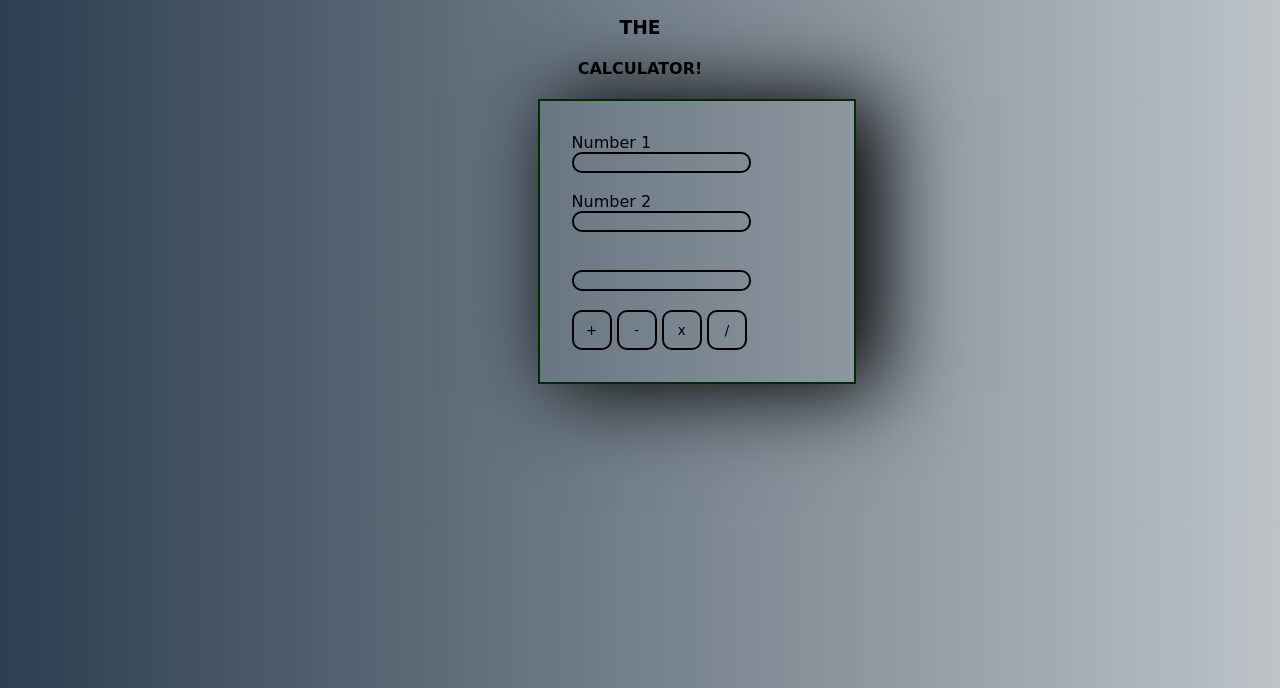
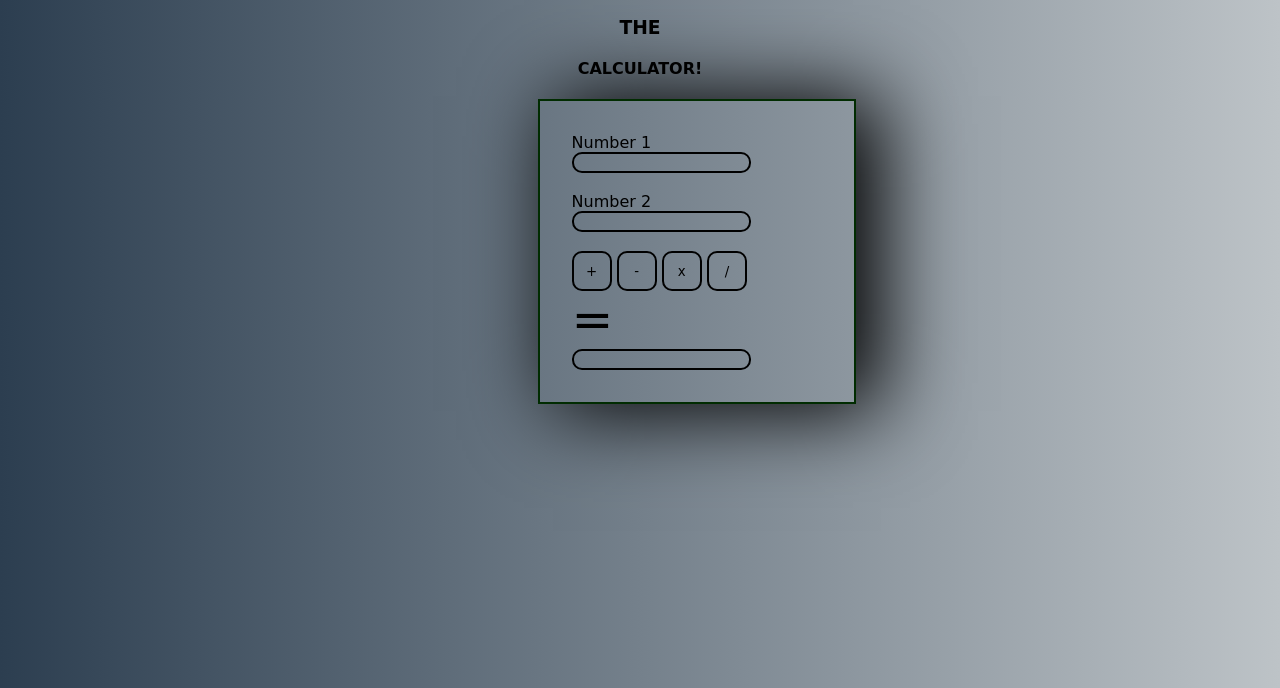
Before and after one commit to Tadeus0802/Calculator, a plain HTML site: page index.html in a window 1280 px wide. Shown: the part 112-800 px from the top of the page. Drawn offline with Linux system fonts and the light colour scheme.

Commit message:
Calculator

```diff
--- a/index.html
+++ b/index.html
@@ -22,13 +22,14 @@
             <br>
             <label>Number 2</label>
             <input type="text" class="calc" id="num2" value="">
-            <br><br>
-            <input type="text" id="res" class="calc" value="" readonly onmousedown="return false;">
             <br>
             <button type="submit" id="sumar">+</button>
             <button type="submit" id="restar">-</button>
             <button type="submit" id="multi">x</button>
             <button type="submit" id="divi">/</button>
+            <br>
+            <p>=</p>
+            <input type="text" id="res" class="calc" value="" readonly onmousedown="return false;">
         </form>
 
 
--- a/style.css
+++ b/style.css
@@ -2,8 +2,8 @@ form{
     border: 2px solid #012c01;
     box-shadow: 20px 2px 5em 5px ;
     left: 42%;
+    padding: 2em;
     position: absolute;
-    padding: 2em;
     max-width: 100%;
     min-width: 250px;
 }
@@ -30,6 +30,12 @@ input{
     font-family: cursive;
 }
 
+p{
+    font-size: 50px;
+    padding: 0px;
+    margin: 0 auto;
+}
+
 
 ::placeholder{
     color: inherit;
```
